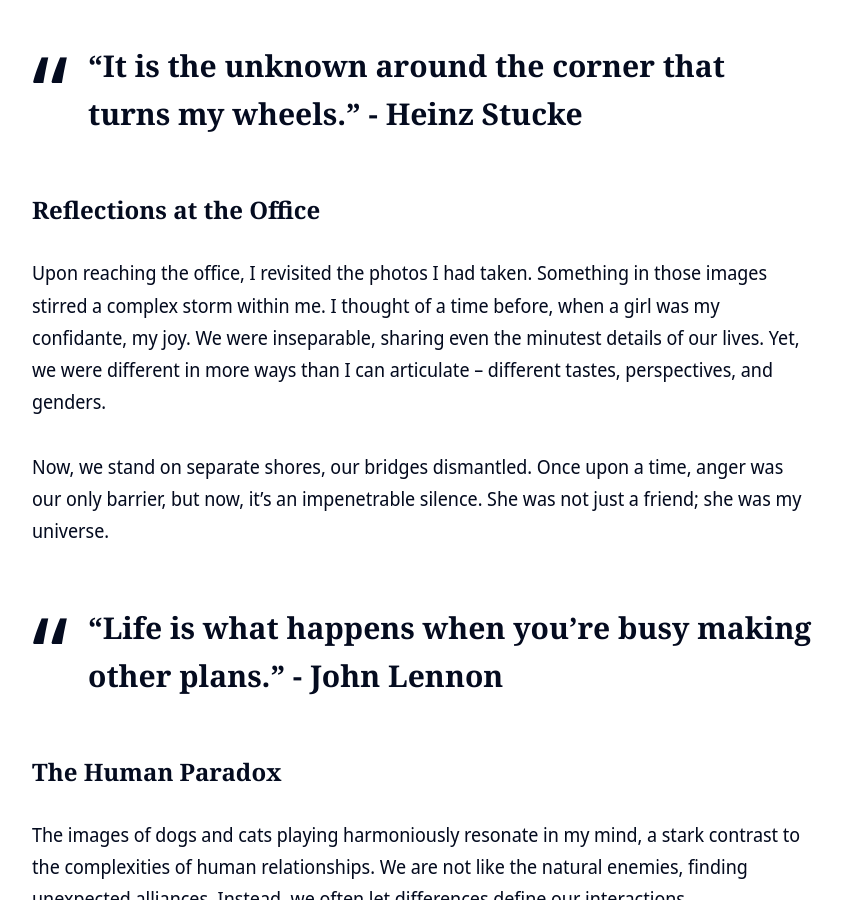
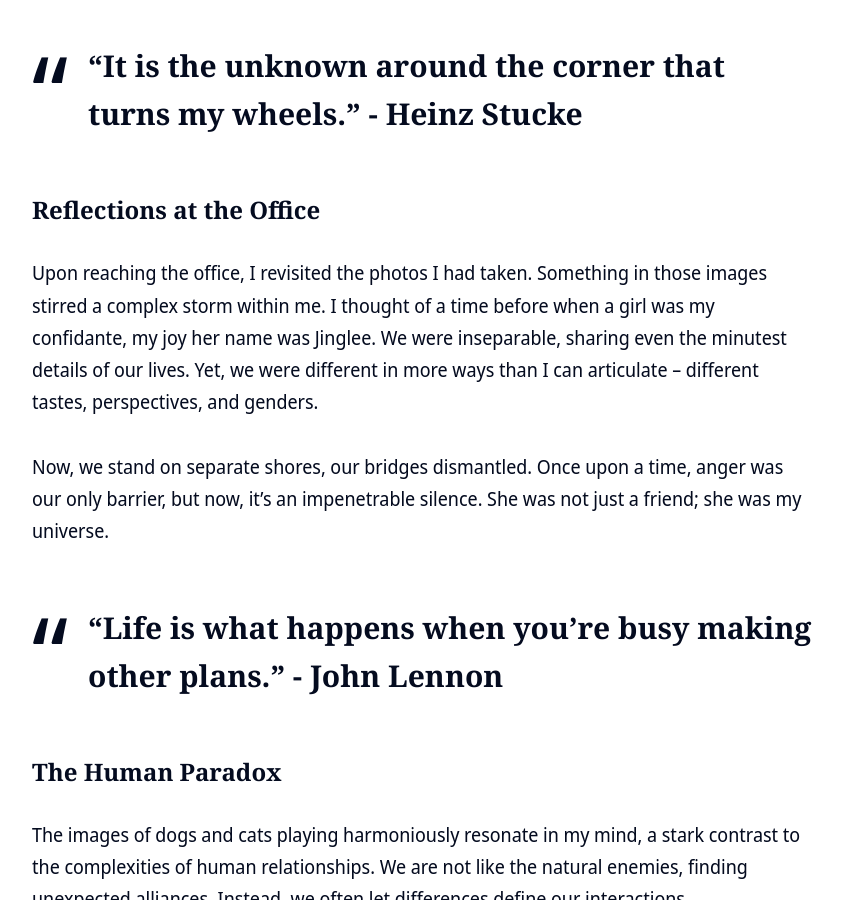
Before and after one commit to PrakasRavichandran/dairy-blog, a Jekyll site: the page built from _posts/2023-11-01-dog-cat-friends.markdown, in a window 1280 px wide and 900 px high, scrolled down 2655 px. Shown: the whole window, without its empty margins (218-1060 px from the left). Built offline with Jekyll 4.4.1, drawn with Linux system fonts in a browser that asks for light colours; nearby versions of some CDN libraries.

Commit message:
Update 2023-11-01-dog-cat-friends.markdown

```diff
--- a/_posts/2023-11-01-dog-cat-friends.markdown
+++ b/_posts/2023-11-01-dog-cat-friends.markdown
@@ -42,7 +42,7 @@ While cruising along, a peculiar sight unfolded before me – a dog and a cat, t
 
 ### Reflections at the Office
 
-Upon reaching the office, I revisited the photos I had taken. Something in those images stirred a complex storm within me. I thought of a time before, when a girl was my confidante, my joy. We were inseparable, sharing even the minutest details of our lives. Yet, we were different in more ways than I can articulate – different tastes, perspectives, and genders.
+Upon reaching the office, I revisited the photos I had taken. Something in those images stirred a complex storm within me. I thought of a time before when a girl was my confidante, my joy her name was Jinglee. We were inseparable, sharing even the minutest details of our lives. Yet, we were different in more ways than I can articulate – different tastes, perspectives, and genders.
 
 Now, we stand on separate shores, our bridges dismantled. Once upon a time, anger was our only barrier, but now, it's an impenetrable silence. She was not just a friend; she was my universe.
 
```
